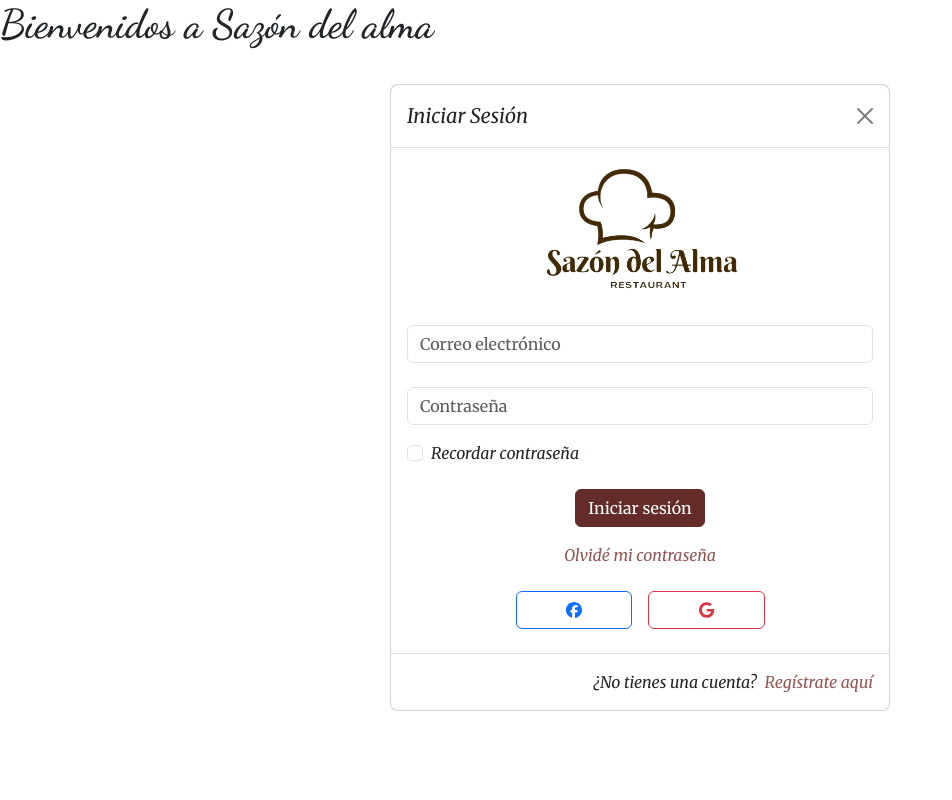
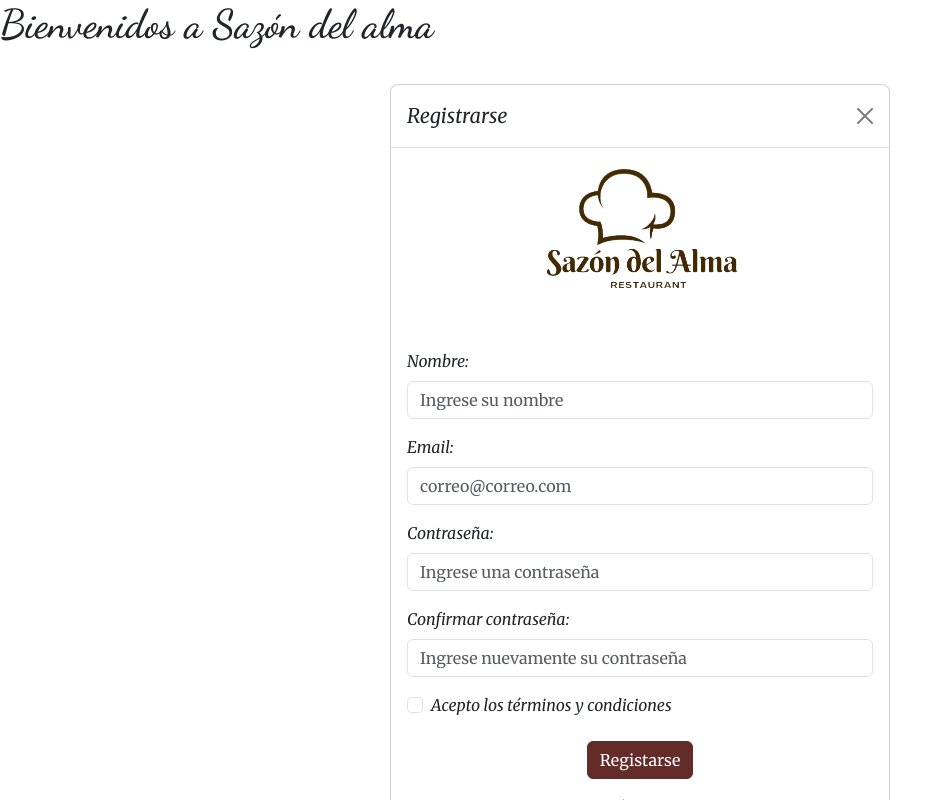
Before and after one commit to SheylaAstorga/RestaurantePF-Frontend, a React (Vite) app: page / in a window 1280 px wide. Shown: the top 800 px of the page, without its empty margins (0-952 px from the left). Built offline with nearby package versions, Linux system fonts and the light colour scheme.

Commit message:
agregue la validacion correspondiente al modal del registro de usuarios utilizando react-hook-form

```diff
--- a/src/App.jsx
+++ b/src/App.jsx
@@ -7,8 +7,9 @@ function App() {
   return (
     <>
         <h1>Bienvenidos a Sazón del alma</h1>
-        <LoginModal></LoginModal>
-        {/* <RegistroModal></RegistroModal> */}
+        {/* <LoginModal></LoginModal> */}
+        <RegistroModal></RegistroModal>
+
     </>
   )
 }
--- a/src/components/RegistroModal.jsx
+++ b/src/components/RegistroModal.jsx
@@ -2,8 +2,20 @@ import logoSazón from "../../src/img/LogoSazon.png";
 import { FontAwesomeIcon } from "@fortawesome/react-fontawesome";
 import { faFacebook, faGoogle } from "@fortawesome/free-brands-svg-icons";
 import { Button, Form, Modal } from "react-bootstrap";
+import { useForm } from "react-hook-form";
 
 const RegistroModal = () => {
+  const {
+    register,
+    handleSubmit,
+    formState: { errors },
+    reset
+  } = useForm();
+
+  const usuarioValidadoRegistro = (usuario) => {
+    console.log(usuario);
+    reset()
+  };
   return (
     <div
       className="modal show"
@@ -25,35 +37,97 @@ const RegistroModal = () => {
               style={{ width: "200px", height: "auto" }}
             />
           </div>
-          <Form>
-            <Form.Group className="mb-3">
+          <Form onSubmit={handleSubmit(usuarioValidadoRegistro)}>
+            <Form.Group
+              className="mb-3"
+            >
               <Form.Label>Nombre:</Form.Label>
-              <Form.Control type="text" placeholder="Ingrese su nombre" />
+              <Form.Control
+                type="text"
+                placeholder="Ingrese su nombre"
+                {...register("Nombre", {
+                  required: "El nombre es obligatorio",
+                  minLength: {
+                    value: 4,
+                    message:
+                      "El nombre del usuario debe tener como minimo 4 caracteres",
+                  },
+                  maxLength: {
+                    value: 25,
+                    message:
+                      "El nombre del usuario debe tener como maximo 25 caracteres",
+                  },
+                })}
+              />
+              <Form.Text className="text-danger">
+                {errors.Nombre?.message}
+              </Form.Text>
             </Form.Group>
 
             <Form.Group className="mb-3">
               <Form.Label>Email:</Form.Label>
-              <Form.Control type="email" placeholder="correo@correo.com" required minLength={12} maxLength={256}/>
+              <Form.Control
+                type="email"
+                placeholder="correo@correo.com"
+                {...register("email", {
+                  required: "El email es obligatorio",
+                  minLength: {
+                    value: 12,
+                    message:
+                      "El email del usuario debe tener como minimo 12 caracteres",
+                  },
+                  maxLength: {
+                    value: 256,
+                    message:
+                      "El email del usuario debe tener como maximo 256 caracteres",
+                  },
+                })}
+              />
+              <Form.Text className="text-danger">
+                {errors.email?.message}
+              </Form.Text>
             </Form.Group>
             <Form.Group className="mb-3">
               <Form.Label>Contraseña:</Form.Label>
               <Form.Control
                 type="password"
                 placeholder="Ingrese una contraseña"
-                required
-                minLength={8}
-                maxLength={16}
+                {...register('password',{
+                  required:"La contraseña es obligatoria",
+                  minLength:{
+                    value:8,
+                    message:"La contraseña del usuario debe tener como minimo 8 caracteres"
+                  },
+                  maxLength:{
+                    value:16,
+                    message:"La contraseña del usuario debe tener como maximo 16 caracteres"
+                  }
+                })}
               />
+               <Form.Text className="text-danger">
+                {errors.password?.message}
+              </Form.Text>
             </Form.Group>
             <Form.Group className="mb-3">
               <Form.Label>Confirmar contraseña:</Form.Label>
               <Form.Control
                 type="password"
                 placeholder="Ingrese nuevamente su contraseña"
-                minLength={8}
-                maxLength={16}
-                required
+                {...register('password',{
+                  required:"Ingrese su contraseña",
+                  minLength:{
+                    value:8,
+                    message:"Ingrese nuevamente la contraseña, debe tener como minimo 8 caracteres"
+                  },
+                  maxLength:{
+                    value:16,
+                    message:"Ingrese nuevamente la contraseña, debe tener como maximo 16 caracteres"
+                  }
+                })}
               />
+               <Form.Text className="text-danger">
+                {errors.password?.message}
+              </Form.Text>
             </Form.Group>
             <Form.Group className="mb-3" controlId="formBasicCheckbox">
               <Form.Check
```
Lines whose indentation alone changed are shown as unchanged.
